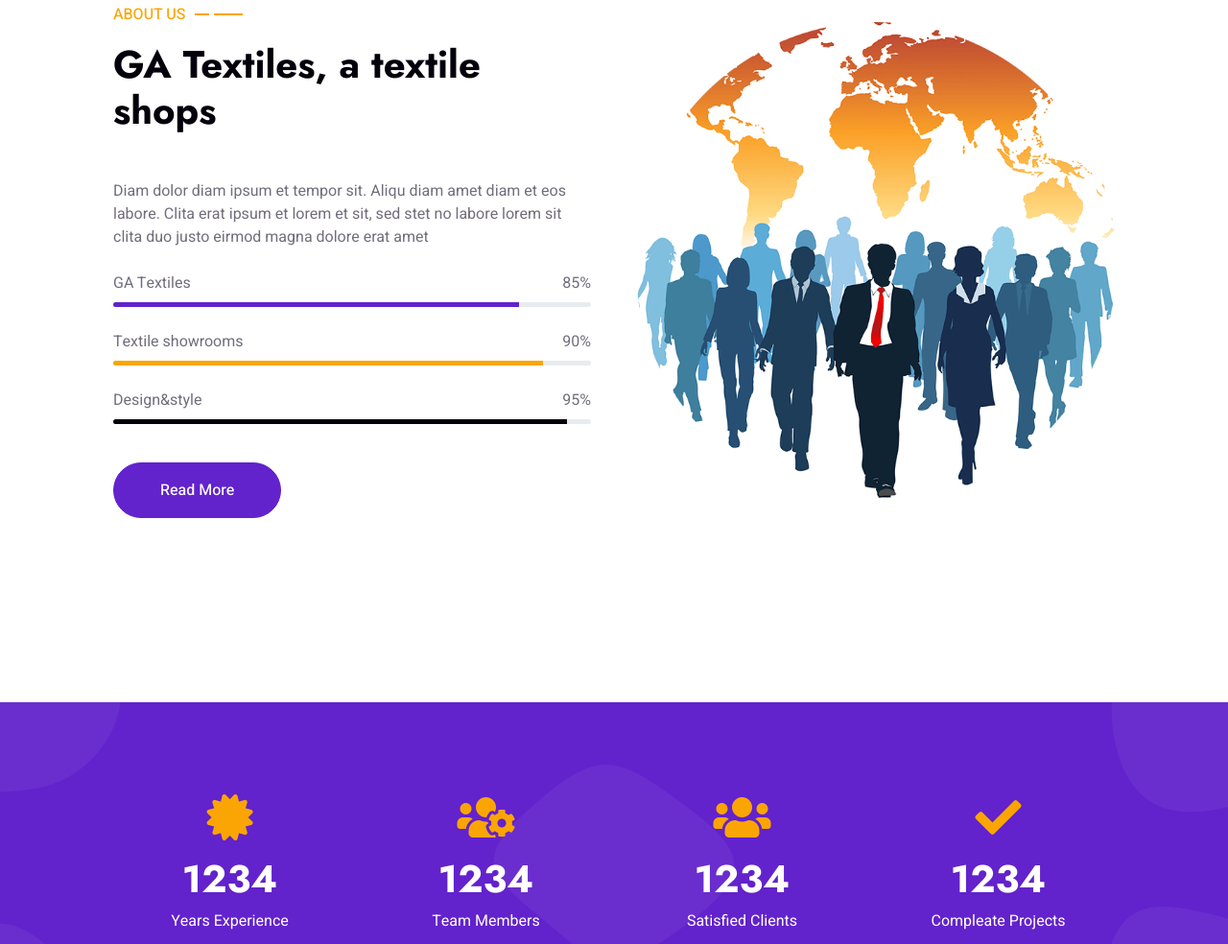
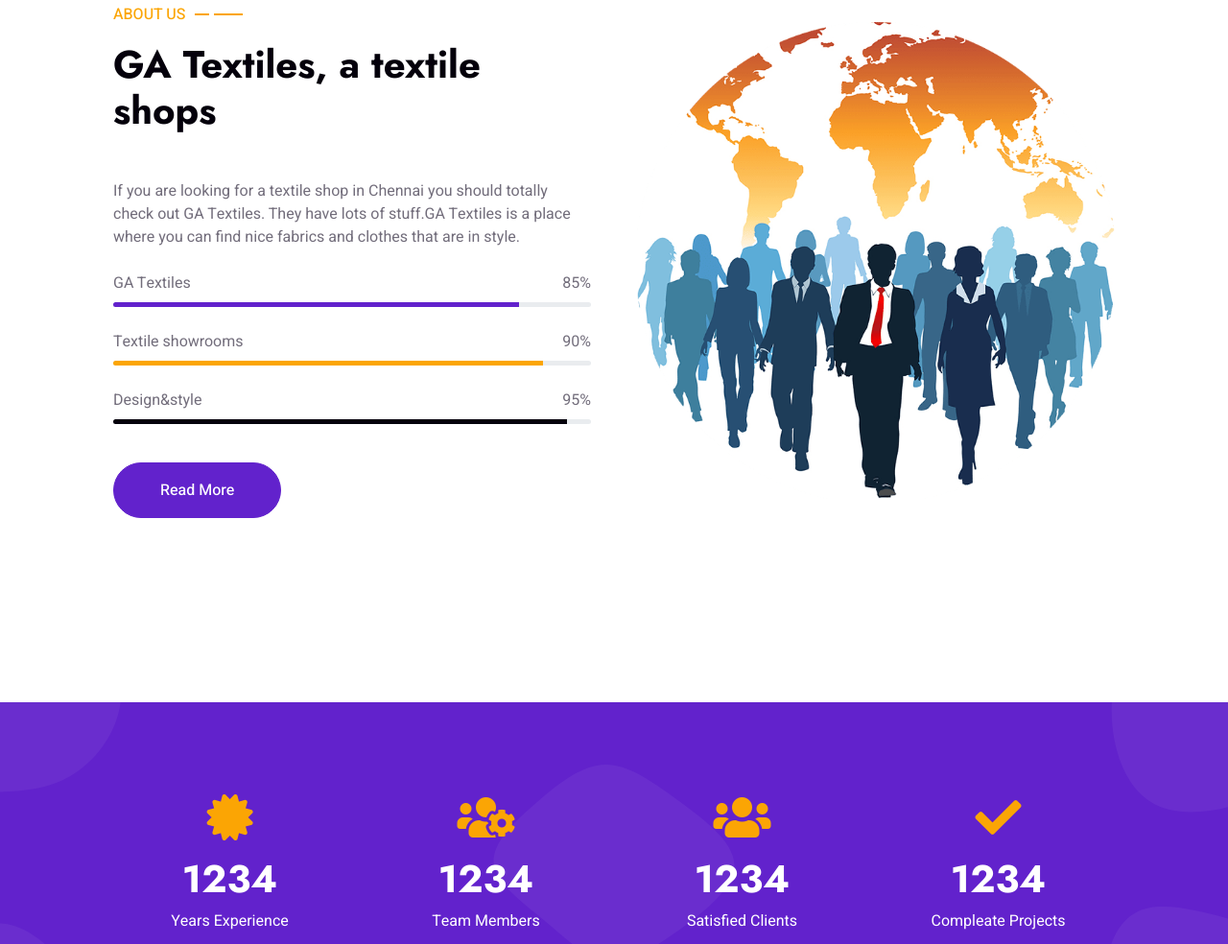
Before and after one commit to lovekingtex95-stack/GA-CO, a plain HTML site: page index.html in a window 1280 px wide. Shown: the part 1590-2574 px from the top of the page at 96% size. Drawn offline with nearby package versions, Linux system fonts and the light colour scheme.

Commit message:
Update index.html

```diff
--- a/index.html
+++ b/index.html
@@ -130,7 +130,7 @@
                     <div class="col-lg-6 wow fadeInUp" data-wow-delay="0.1s">
                         <p class="section-title text-secondary">About Us<span></span></p>
                         <h1 class="mb-5">GA Textiles, a textile shops</h1>
-                        <p class="mb-4">Diam dolor diam ipsum et tempor sit. Aliqu diam amet diam et eos labore. Clita erat ipsum et lorem et sit, sed stet no labore lorem sit clita duo justo eirmod magna dolore erat amet</p>
+                        <p class="mb-4">If you are looking for a textile shop in Chennai you should totally check out GA Textiles. They have lots of stuff.GA Textiles is a place where you can find nice fabrics and clothes that are in style.</p>
                         <div class="skill mb-4">
                             <div class="d-flex justify-content-between">
                                 <p class="mb-2">GA Textiles</p>
```
